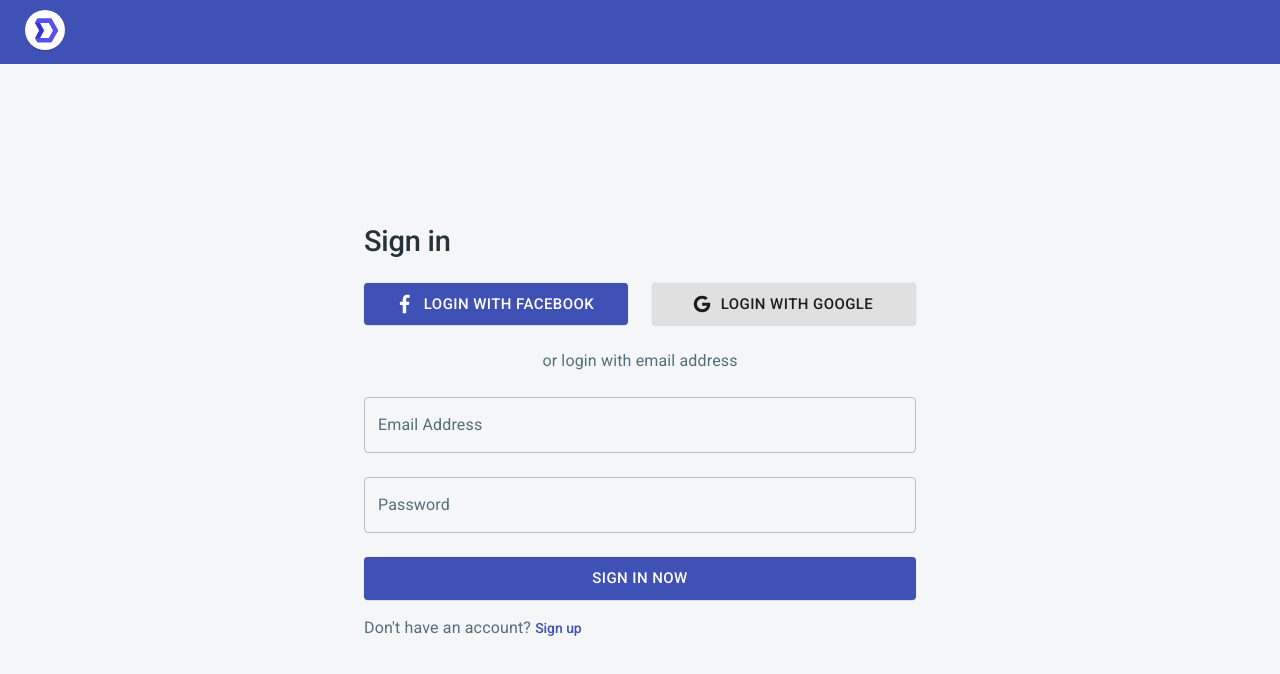
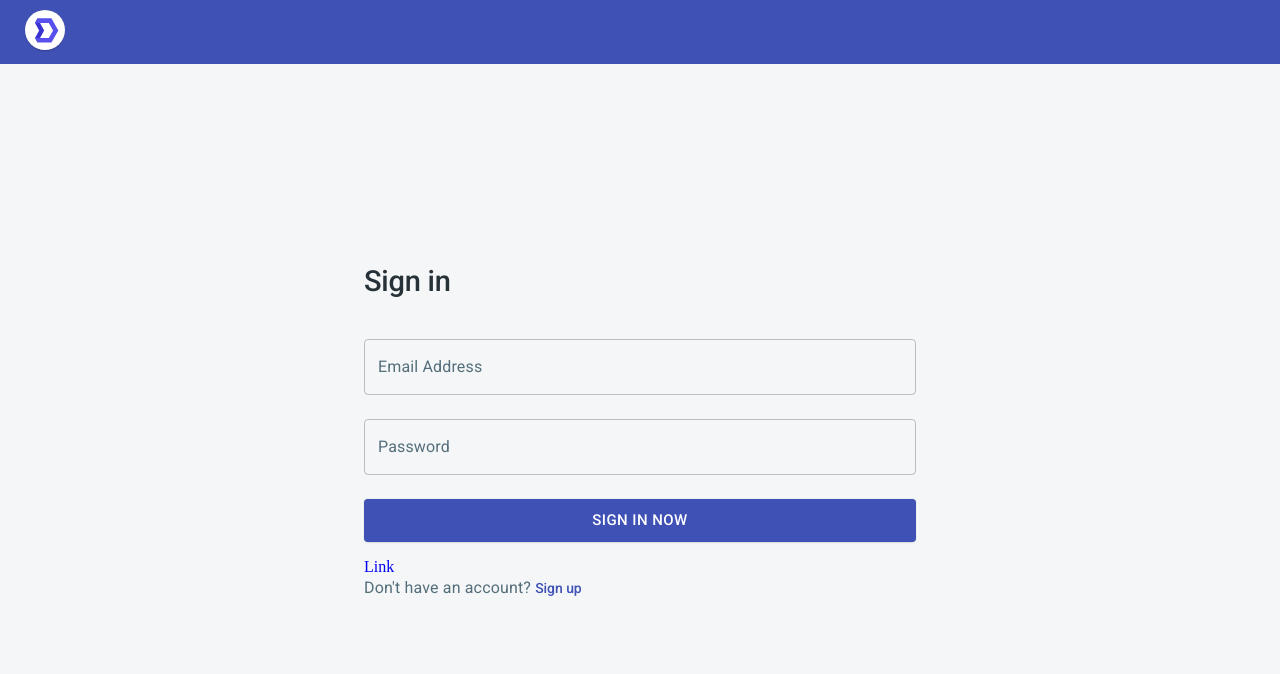
Before and after one commit to Team-Cozy/Weather-Frontend, a React (Create React App) app: page /login in a window 1280 px wide. Shown: the top 674 px of the page. Built offline with nearby package versions, Linux system fonts and the light colour scheme.

Commit message:
changed login view

```diff
--- a/src/views/auth/LoginView.js
+++ b/src/views/auth/LoginView.js
@@ -7,14 +7,11 @@ import {
   Box,
   Button,
   Container,
-  Grid,
   Link,
   TextField,
   Typography,
   makeStyles
 } from '@material-ui/core';
-import FacebookIcon from 'src/icons/Facebook';
-import GoogleIcon from 'src/icons/Google';
 import Page from 'src/components/Page';
 
 const useStyles = makeStyles((theme) => ({
@@ -73,54 +70,6 @@ const LoginView = () => {
                     Sign in
                   </Typography>
                 </Box>
-                <Grid
-                  container
-                  spacing={3}
-                >
-                  <Grid
-                    item
-                    xs={12}
-                    md={6}
-                  >
-                    <Button
-                      color="primary"
-                      fullWidth
-                      startIcon={<FacebookIcon />}
-                      onClick={handleSubmit}
-                      size="large"
-                      variant="contained"
-                    >
-                      Login with Facebook
-                    </Button>
-                  </Grid>
-                  <Grid
-                    item
-                    xs={12}
-                    md={6}
-                  >
-                    <Button
-                      fullWidth
-                      startIcon={<GoogleIcon />}
-                      onClick={handleSubmit}
-                      size="large"
-                      variant="contained"
-                    >
-                      Login with Google
-                    </Button>
-                  </Grid>
-                </Grid>
-                <Box
-                  mt={3}
-                  mb={1}
-                >
-                  <Typography
-                    align="center"
-                    color="textSecondary"
-                    variant="body1"
-                  >
-                    or login with email address
-                  </Typography>
-                </Box>
                 <TextField
                   error={Boolean(touched.email && errors.email)}
                   fullWidth
@@ -150,6 +99,7 @@ const LoginView = () => {
                 <Box my={2}>
                   <Button
                     color="primary"
+                    href="https://127.0.0.1:5000/auth/login"
                     disabled={isSubmitting}
                     fullWidth
                     size="large"
@@ -159,6 +109,7 @@ const LoginView = () => {
                     Sign in now
                   </Button>
                 </Box>
+                <a href="https://127.0.0.1:5000/auth/login" className="button">Link</a>
                 <Typography
                   color="textSecondary"
                   variant="body1"
```
